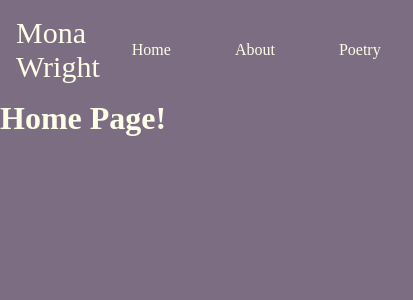
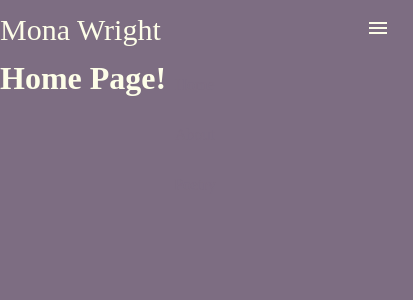
Before and after one commit to michellecordovi/MonaWright, a React (Vite) app in the folder Client/: page / in a window 390 px wide. Shown: the top 300 px of the page, 413 px wide, since content can reach past the window. Built offline with nearby package versions, Linux system fonts and the light colour scheme.

Commit message:
create responsive mobile navbar feature

```diff
--- a/Client/src/Components/NavBar.jsx
+++ b/Client/src/Components/NavBar.jsx
@@ -1,21 +1,41 @@
 import {NavLink} from 'react-router-dom'
+import {useState} from 'react'
 
 function NavBar() {
+	const [isExpanded, setIsExpanded] = useState(false)
+
+	function handleToggle(){
+		setIsExpanded(!isExpanded)
+	}
+
+
 	return (
 		<nav>
 			<div id="site-logo">Mona Wright</div>
 
-			<ul>
-				<li>
-					<NavLink to="/" >Home</NavLink>
+			<ul className={isExpanded ? 'expanded' : ''}>
+				<li onClick={handleToggle}>
+					<NavLink to="/">Home</NavLink>
 				</li>
-				<li>
+				<li onClick={handleToggle}>
 					<NavLink to="/About">About</NavLink>
 				</li>
-				<li>
+				<li onClick={handleToggle}>
 					<NavLink to="Poetry">Poetry</NavLink>
 				</li>
 			</ul>
+
+			<div id="menu-icon" onClick={handleToggle}>
+				<svg
+					xmlns="http://www.w3.org/2000/svg"
+					height="24px"
+					viewBox="0 -960 960 960"
+					width="24px"
+					fill="#fdfee8"
+				>
+					<path d="M120-240v-80h720v80H120Zm0-200v-80h720v80H120Zm0-200v-80h720v80H120Z" />
+				</svg>
+			</div>
 		</nav>
 	);
 }
--- a/Client/src/index.css
+++ b/Client/src/index.css
@@ -19,7 +19,7 @@ a{
 /* NAVIGATION BAR */
 nav{
     width: 100%;
-    padding: 1rem;
+    height: 60px;
     display: flex;
     align-items: center;
     justify-content: space-between;
@@ -40,4 +40,37 @@ nav{
             margin: 0px 2rem;
         }
     }
+
+    #menu-icon{
+        display: none;
+    }
 }
+
+@media only screen and (max-width: 600px){
+    nav{
+        ul{
+            height: fit-content;
+            max-height: 0px;
+            width: 100%;
+            color: #7d6d82;
+            flex-direction: column;
+            background-color: rgb(238, 238, 233);
+            position: absolute;
+            top: 60px;
+            transition: 0.5s ease-in;
+
+            li{
+                margin: 1rem 0rem;
+            }
+        }
+
+        .expanded{
+            max-height:100%;
+        }
+
+        #menu-icon{
+            display: block;
+        }
+    }
+
+}
```
Also changed, not shown: Client/public/images/menu-icon.svg (added).
